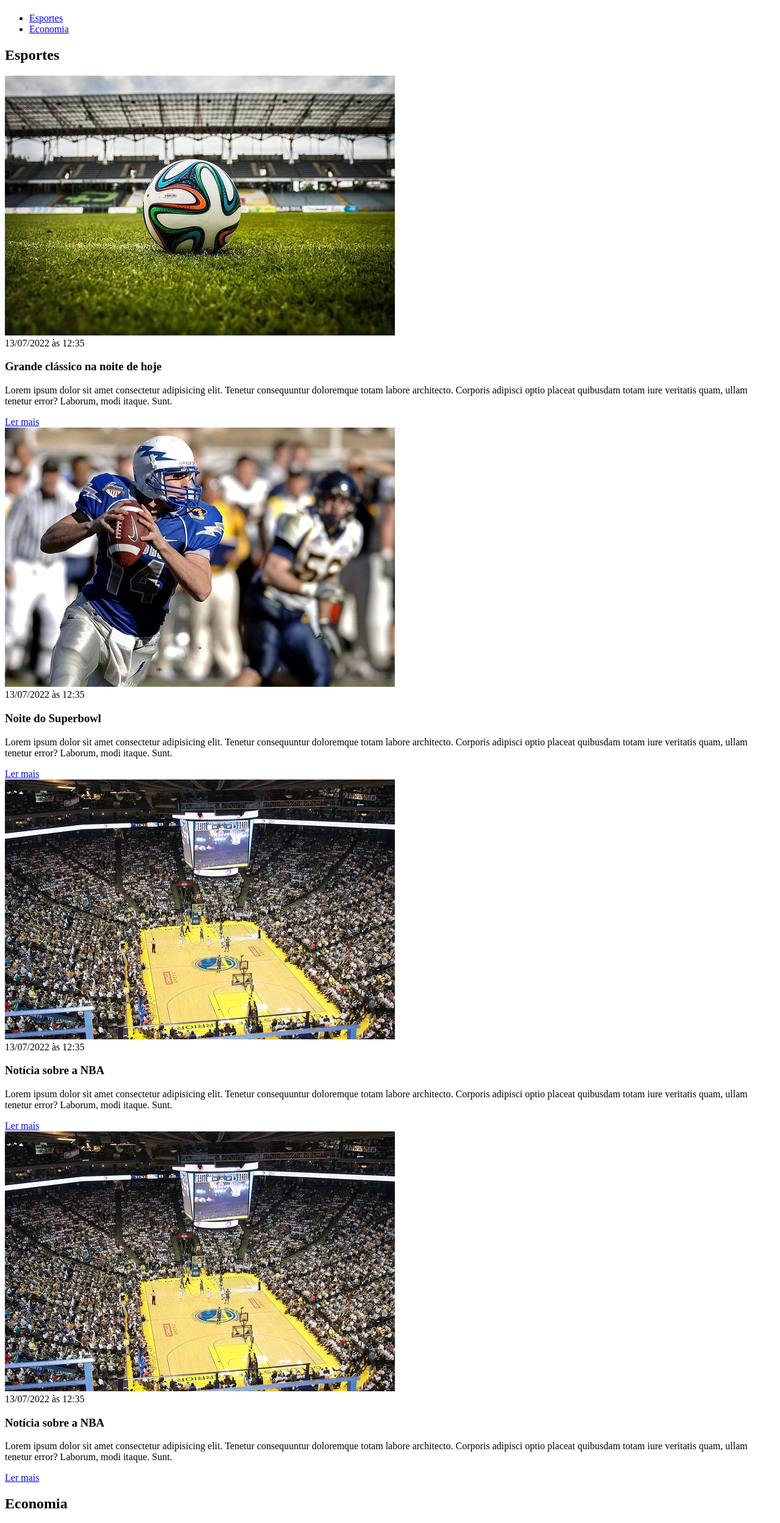
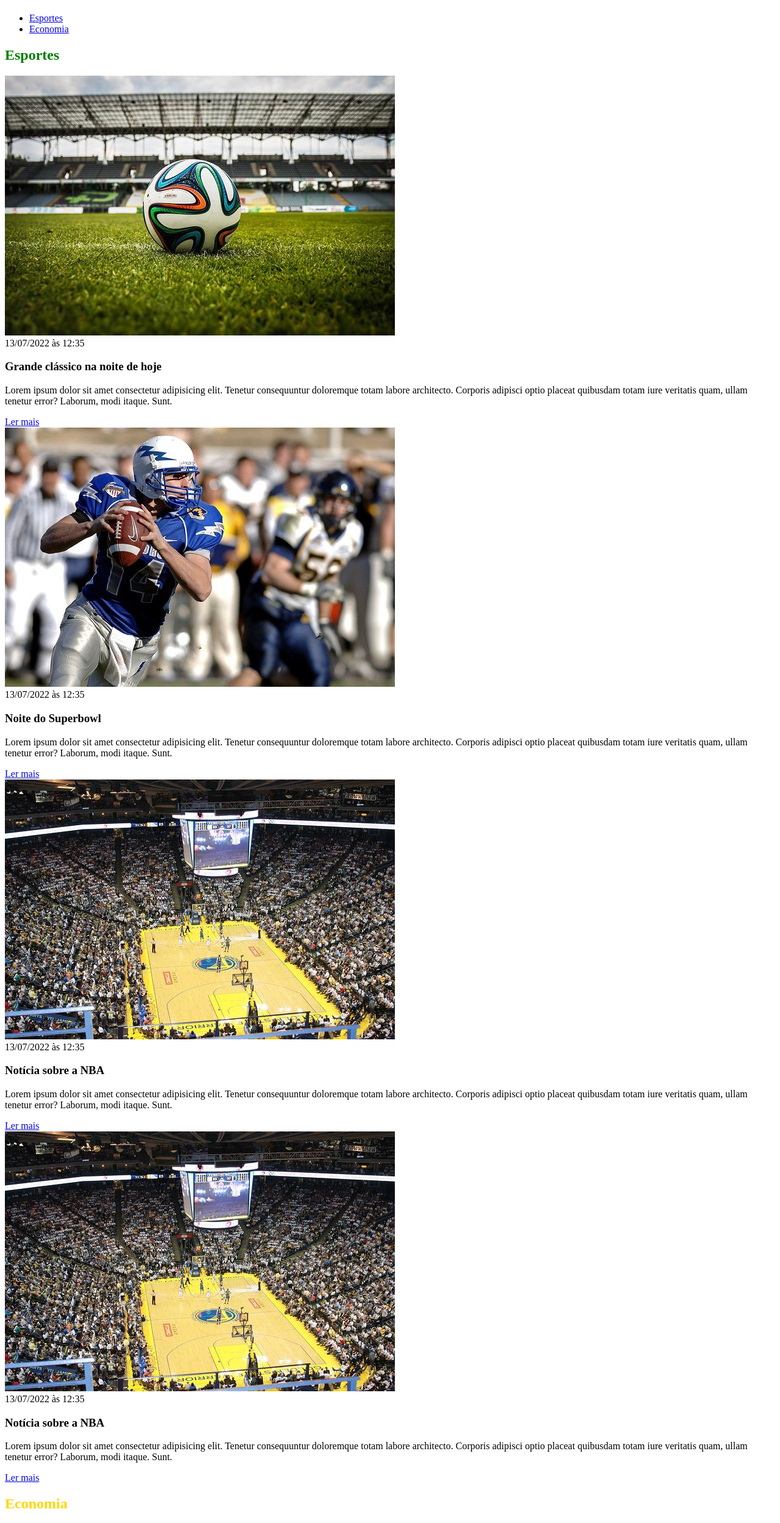
Before and after one commit to PaccoLucas/Aula_CSS, a plain HTML site: page index.html in a window 1280 px wide. Shown: the part 59-2556 px from the top of the page at 61% size. Drawn offline with Linux system fonts and the light colour scheme.

Commit message:
Adicionando cores aos titulos das seções

```diff
--- a/main.css
+++ b/main.css
@@ -1,3 +1,11 @@
 h1 {
     color: green;
 }
+
+#sports h2 {
+    color: green;
+}
+
+#economy h2 {
+    color: gold;
+}
```
